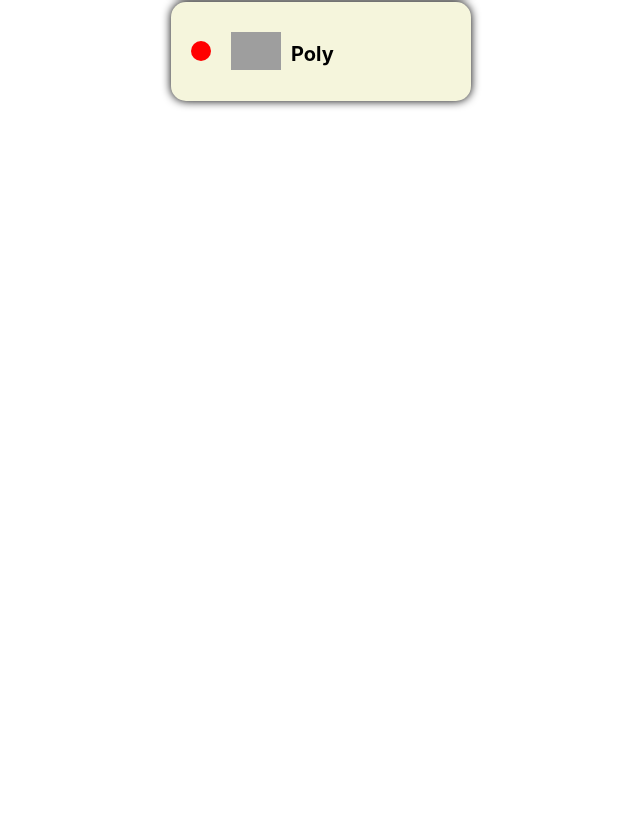
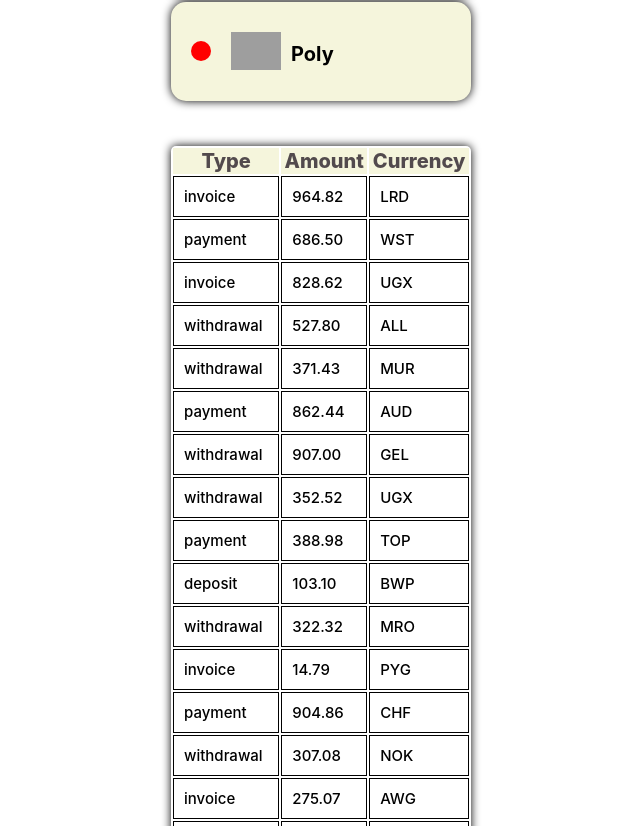
Before and after one commit to InnaShavarovska/goit-react-hw-01-components, a React (Create React App) app: page / in a window 1280 px wide. Shown: the part 1094-1920 px from the top of the page, without its empty margins (319-959 px from the left). Before the commit the page ends 1240 px from the top, so only its background shows below. Built offline with nearby package versions, Linux system fonts and the light colour scheme; grey boxes are pictures that could not be loaded.

Commit message:
+transactions

```diff
--- a/src/components/App.jsx
+++ b/src/components/App.jsx
@@ -1,12 +1,13 @@
 import { Profile } from "./Profile/Profile";
 import { Statistics } from './Statistics/Statistics';
 import { FriendList } from "./Friends/FriendList";
-
+import { Transaction } from "./Transactions/Transactions";
 
 
 import user from './/Data/user.json';
 import data from './Data/data.json';
 import friends from './Data/friends.json';
+import transactions from './Data/transactions.json';
 
 export const App = () => {
   return (
@@ -27,6 +28,7 @@
   />
   <Statistics title="Upload stats" stats={data}/>
   <FriendList friends={friends}/>
+  <Transaction items={transactions} />
     </div>
     </div>
   );
--- /dev/null
+++ b/src/components/Data/transactions.json
@@ -0,0 +1,122 @@
+[
+  {
+    "id": "1e0700a2-5183-4291-85cc-2065a036a683",
+    "type": "invoice",
+    "amount": "964.82",
+    "currency": "LRD"
+  },
+  {
+    "id": "a30f821b-4d25-4ff0-abdd-e340b3f0dd2b",
+    "type": "payment",
+    "amount": "686.50",
+    "currency": "WST"
+  },
+  {
+    "id": "44dca67a-8e5a-4798-bf8e-b15efd4e1abd",
+    "type": "invoice",
+    "amount": "828.62",
+    "currency": "UGX"
+  },
+  {
+    "id": "ea8ed3dc-2b68-4a53-905a-53ecb0adef33",
+    "type": "withdrawal",
+    "amount": "527.80",
+    "currency": "ALL"
+  },
+  {
+    "id": "ea76146a-0b00-4b80-bc02-a8c822176712",
+    "type": "withdrawal",
+    "amount": "371.43",
+    "currency": "MUR"
+  },
+  {
+    "id": "63ca02f9-d637-46b5-9237-f3b24425e029",
+    "type": "payment",
+    "amount": "862.44",
+    "currency": "AUD"
+  },
+  {
+    "id": "ed0263e8-59a5-4bf1-87e0-2bb88e53dc34",
+    "type": "withdrawal",
+    "amount": "907.00",
+    "currency": "GEL"
+  },
+  {
+    "id": "6013bad0-750c-4691-8bc2-d8f2b43969c4",
+    "type": "withdrawal",
+    "amount": "352.52",
+    "currency": "UGX"
+  },
+  {
+    "id": "252c7be4-8b06-4fa7-8d42-61fb835b70d5",
+    "type": "payment",
+    "amount": "388.98",
+    "currency": "TOP"
+  },
+  {
+    "id": "4eaab41b-b967-40ac-82ed-85fc66f646f1",
+    "type": "deposit",
+    "amount": "103.10",
+    "currency": "BWP"
+  },
+  {
+    "id": "9648a350-8469-42d5-8bf3-18090de5fe67",
+    "type": "withdrawal",
+    "amount": "322.32",
+    "currency": "MRO"
+  },
+  {
+    "id": "9c5c25fb-1a95-4b2f-8d1f-4c4426d677cc",
+    "type": "invoice",
+    "amount": "14.79",
+    "currency": "PYG"
+  },
+  {
+    "id": "43ef232c-80e9-4d6f-b48a-b22405620de3",
+    "type": "payment",
+    "amount": "904.86",
+    "currency": "CHF"
+  },
+  {
+    "id": "5161682e-e620-4019-ab0a-24ceb10fbd20",
+    "type": "withdrawal",
+    "amount": "307.08",
+    "currency": "NOK"
+  },
+  {
+    "id": "7b119d71-42e6-4c42-a141-6818b07bb9ff",
+    "type": "invoice",
+    "amount": "275.07",
+    "currency": "AWG"
+  },
+  {
+    "id": "a4f65722-65c4-4c28-b1f4-b8ed988bb205",
+    "type": "deposit",
+    "amount": "213.10",
+    "currency": "STD"
+  },
+  {
+    "id": "c6e5784b-0ca3-48d6-86e5-b5128af5a523",
+    "type": "invoice",
+    "amount": "116.11",
+    "currency": "CUP CUC"
+  },
+  {
+    "id": "c9ebed6a-3a02-4b49-ac0d-0534b51f2bfd",
+    "type": "invoice",
+    "amount": "878.67",
+    "currency": "HKD"
+  },
+  {
+    "id": "a4a98b0e-b22c-438b-9f83-de2df52110c8",
+    "type": "invoice",
+    "amount": "725.03",
+    "currency": "UYU UYI"
+  },
+  {
+    "id": "b39bfa7a-0166-4c47-94d6-87d20590f746",
+    "type": "payment",
+    "amount": "405.45",
+    "currency": "MDL"
+  }
+]
--- /dev/null
+++ b/src/components/Transactions/Transactions.jsx
@@ -0,0 +1,35 @@
+import css from './Transactions.module.css';
+import PropTypes from 'prop-types';
+
+export const Transaction = ({items}) => {
+    return (
+		<table>
+      <thead>
+        <tr>
+          <th>Type</th>
+          <th>Amount</th>
+          <th>Currency</th>
+        </tr>
+      </thead>
+
+      <tbody>
+        {items.map(({ id, type, amount, currency }) => {
+          return (
+            <tr key={id}>
+              <td>{type}</td>
+              <td>{amount}</td>
+              <td>{currency}</td>
+            </tr>
+          )
+        })}
+      </tbody>
+    </table>
+  );
+}
+
+Transaction.propTypes = {
+	id: PropTypes.string.isRequired,
+	type: PropTypes.string.isRequired,
+	amount: PropTypes.string.isRequired,
+	currency: PropTypes.string.isRequired,
+ };
--- /dev/null
+++ b/src/components/Transactions/Transactions.module.css
@@ -0,0 +1,23 @@
+table {
+	box-shadow: 0 0 10px black;
+	width: 300px;
+	border-radius: 5px;
+ }
+ thead tr {
+	padding: 5px;
+	border-radius: 15px;
+	background-color: beige;
+ }
+ table th {
+	font-weight: 800;
+	font-size: 20px;
+	margin-bottom: 5px;
+	color: #524a4d;
+ }
+ table td {
+	padding: 10px;
+	font-weight: 500;
+	font-size: 15px;
+	color: black;
+	border: solid 1px black;
+ }
```
